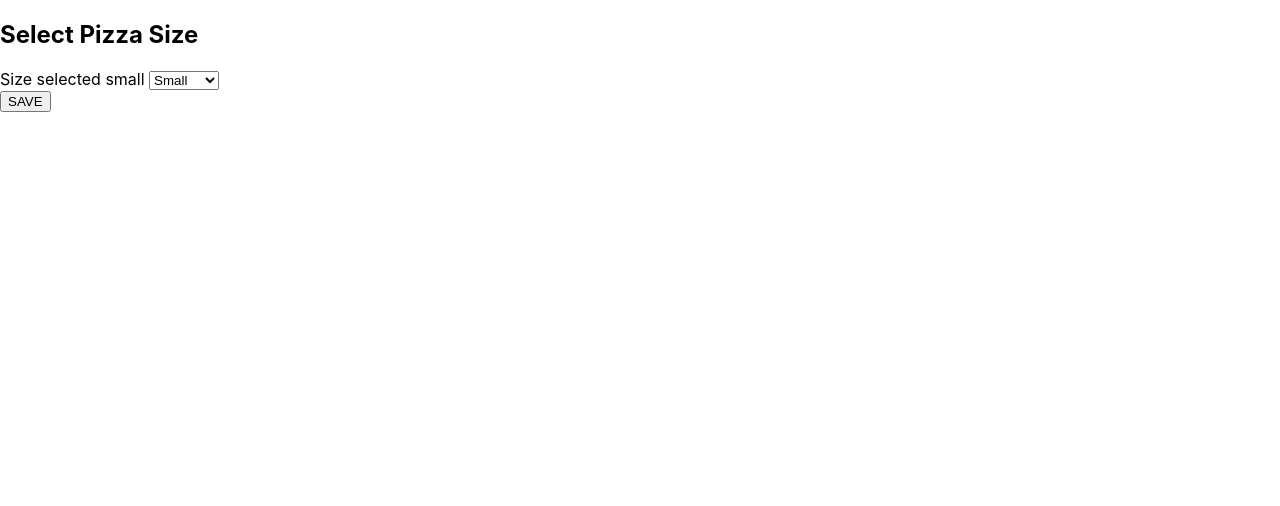
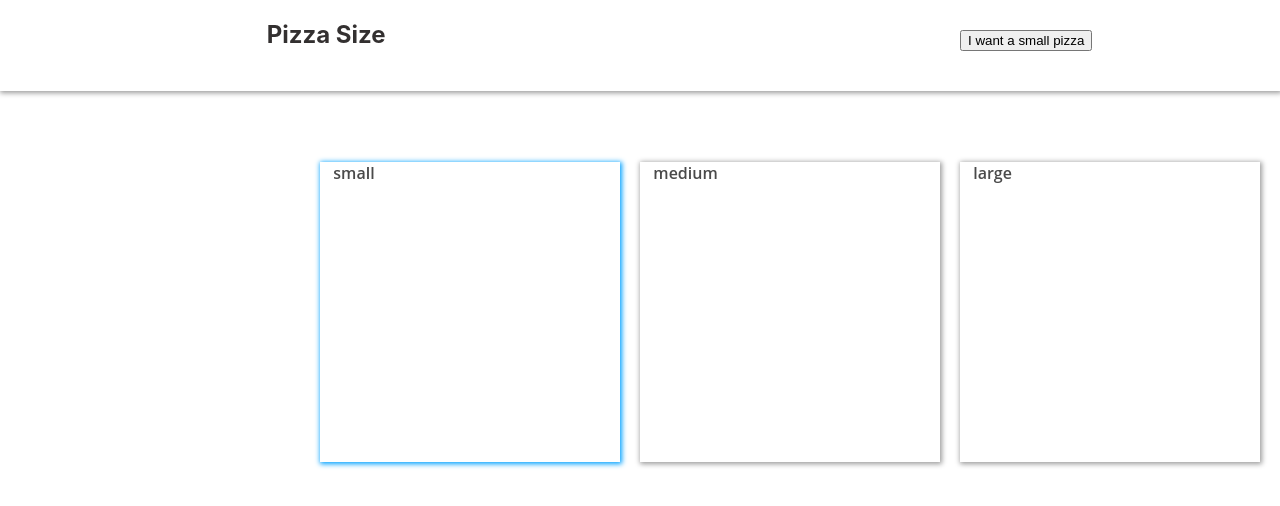
Before and after one commit to teknus/pizza, a React (Create React App) app: page / in a window 1280 px wide. Shown: the top 506 px of the page. Built offline with nearby package versions, Linux system fonts and the light colour scheme.

Commit message:
feat(lyout): new presentation layout

```diff
--- a/src/components/CrustForm.js
+++ b/src/components/CrustForm.js
@@ -1,15 +1,21 @@
 import React, { Component } from "react";
 import { connect } from "react-redux";
-
 import { setPizzaCrust } from "../actions/index";
+import "./ingredients.css";
 
 function mapDispatchToProps(dispatch) {
   return {
-    setPizzaCrust: crust => dispatch(setPizzaCrust(crust))
+      setPizzaCrust: crust => dispatch(setPizzaCrust(crust))
   };
 }
 
-class CrustFormComponent extends Component {
+function mapStateToProps(state) {
+    return {
+        pizza: state,
+    };
+}
+
+class SizeFormComponent extends Component {
   constructor(props) {
     super(props);
     this.state = {
@@ -17,10 +23,11 @@ class CrustFormComponent extends Component {
     };
     this.handleChange = this.handleChange.bind(this);
     this.handleSubmit = this.handleSubmit.bind(this);
+    this.setPizzaCrust = props.setPizzaCrust;
   }
   handleChange(event) {
-     console.log(event.target.value);
-    this.setState({ crust: event.target.value });
+      console.log( event.currentTarget.attributes["value"].value );
+      this.setState({ crust: event.currentTarget.attributes["value"].value });
   }
 
   handleSubmit(event) {
@@ -31,26 +38,37 @@ class CrustFormComponent extends Component {
   }
   render() {
     const { crust } = this.state;
+    const { pizza } = this.props;
     return (
-      <form onSubmit={this.handleSubmit}>
-        <div>
-          <label htmlFor="title">Select a pizza crust</label>
-          <select
-              value={crust}
-              onChange={this.handleChange}>
-              <option value="thin">Thin</option>
-              <option value="thick">Thick</option>
-          </select>
-        </div>
-          <button type="submit">SAVE</button>
-      </form>
+      <div className="page">
+          <div className="nav">
+              <h2>Pizza Crust</h2>
+              <div className="msg">
+                  <button onClick={this.handleSubmit}>I want a {this.state.crust} crust </button>
+              </div>
+          </div>
+          <div className="gallery">
+              {pizza.crusts.map( c => {
+                  let selected = c === crust;
+                  return <div
+                             className={ selected ? "image selected" :"image"}
+                             key={c}
+                             value={c}
+                             onClick={this.handleChange}>
+                      <span className={"description"}>{c}</span>
+                  </div>
+              })}
+
+          </div>
+
+      </div>
     );
   }
 }
 
-const CrustForm = connect(
-  null,
-  mapDispatchToProps
-)(CrustFormComponent);
+const SizeForm = connect(
+    mapStateToProps,
+    mapDispatchToProps
+)(SizeFormComponent);
 
-export default CrustForm;
+export default SizeForm;
--- a/src/components/Ingredients.js
+++ b/src/components/Ingredients.js
@@ -2,6 +2,7 @@ import React, { Component } from "react";
 import { connect } from "react-redux";
 
 import { updatePizzaToppings } from "../actions/index";
+import "./ingredients.css"
 
 function mapDispatchToProps(dispatch) {
   return {
@@ -15,59 +16,63 @@ function mapStateToProps(state) {
     };
 }
 
+const maxToppings = {
+    "small": 5,
+    "medium": 7,
+    "large": 9,
+};
+
 class IngredientsFormComponent extends Component {
   constructor(props) {
     super(props);
-    this.state = {
-        ingredients: [
-            "Pepperoni",
-            "Mushrooms",
-            "Onions",
-            "Sausage",
-            "Bacon",
-            "Extra Cheese",
-            "Black Olives",
-            "Green Peppers",
-            "Pineapple",
-            "Spinach",
-        ],
-    };
     this.handleChange = this.handleChange.bind(this);
     this.handleSubmit = this.handleSubmit.bind(this);
   }
 
   handleChange(event) {
       event.preventDefault();
-      let value = event.currentTarget.attributes["value"].value
+      console.log(event.currentTarget.attributes["value"].value);
+      let value = event.currentTarget.attributes["value"].value;
       this.props.setPizzaIngredients({ value });  }
 
   handleSubmit(event) {
     event.preventDefault();
-    let value = event.currentTarget.attributes["value"].value
+    let value = event.currentTarget.attributes["value"].value;
     this.props.setPizzaIngredients({ value });
   }
 
   render() {
-    const { ingredients } = this.state;
     const { pizza } = this.props;
+    console.log();
+    console.log(pizza.ingredients.length < 3);
     return (
-        <div>
-        <div>
-          <label htmlFor="title">Select a pizza ingredients</label>
-          <ul>
-          {ingredients.map(ingredient => {
-                  return <li key={ingredient}><span onClick={this.handleChange} value={ingredient}> {ingredient} </span></li>
+
+        <div className="page">
+            <div className="nav">
+                <h2>Pizza Ingredients</h2>
+                <div className={"order" }>
+                    { pizza.ingredients.length <= maxToppings[pizza.size.size]
+                           ? <span> Select at least 3 toppings</span>
+                           : <span> You could select a max of {maxToppings[pizza.size.size]} toppings</span>
+                    }<br/>
+        <button type="submit" disabled={ pizza.ingredients.length > maxToppings[pizza.size.size] || pizza.ingredients.length < 3}> <span> I want to order </span>
+                    </button>
+                </div>
+            </div>
+        <div className="gallery">
+          {pizza.toppings.map(ingredient => {
+                  let clName = pizza.ingredients.includes(ingredient);
+              return <div
+                         className={clName ? "image selected" :"image"}
+                         key={ingredient}
+                         value={ingredient}
+                         onClick={this.handleChange}>
+				          <img src={"https://p2.trrsf.com/image/fget/cf/940/0/images.terra.com/2018/03/29/pepperoni.jpg"} alt={ingredient} />
+                  <span className={"description"}>{ingredient}</span>
+              </div>
           })}
-          </ul>
-
-          <ul>
-              {pizza.ingredients.map(ingredient => {
-                  return <li key={ingredient}><span onClick={this.handleChange} value={ingredient}> {ingredient} </span></li>
-              })}
-          </ul>
 
         </div>
-       <button type="submit">SAVE</button>
       </div>
     );
   }
--- a/src/components/SizeForm.js
+++ b/src/components/SizeForm.js
@@ -1,11 +1,18 @@
 import React, { Component } from "react";
 import { connect } from "react-redux";
 import { setPizzaSize } from "../actions/index";
+import "./ingredients.css";
 
 function mapDispatchToProps(dispatch) {
   return {
     setPizzaSize: size => dispatch(setPizzaSize(size))
   };
+}
+
+function mapStateToProps(state) {
+    return {
+        pizza: state,
+    };
 }
 
 class SizeFormComponent extends Component {
@@ -19,8 +26,8 @@ class SizeFormComponent extends Component {
     this.setPizzaSize = props.setPizzaSize;
   }
   handleChange(event) {
-     console.log(event.target.value);
-    this.setState({ size: event.target.value });
+      console.log( event.currentTarget.attributes["value"].value );
+      this.setState({ size: event.currentTarget.attributes["value"].value });
   }
 
   handleSubmit(event) {
@@ -31,31 +38,37 @@ class SizeFormComponent extends Component {
   }
   render() {
     const { size } = this.state;
+    const { pizza } = this.props;
     return (
-      <div>
-      <form onSubmit={this.handleSubmit}>
-        <div>
-            <label htmlFor="page-title">Size selected {size} </label>
-          <select
-              value={size}
-              onChange={this.handleChange}>
-              <option value="small">Small</option>
-              <option value="medium">Medium</option>
-              <option value="large">Large</option>
-          </select>
-          <br/>
-        </div>
-          <button type="submit">SAVE</button>
-          <br/>
-      </form>
+      <div className="page">
+          <div className="nav">
+              <h2>Pizza Size</h2>
+              <div className="msg">
+                  <button onClick={this.handleSubmit}>I want a {this.state.size} pizza</button>
+              </div>
+          </div>
+          <div className="gallery">
+              {pizza.sizes.map( s => {
+                  let selected = s === size;
+                  return <div
+                             className={ selected ? "image selected" :"image"}
+                             key={s}
+                             value={s}
+                             onClick={this.handleChange}>
+                      <span className={"description"}>{s}</span>
+                  </div>
+              })}
+
+          </div>
+
       </div>
     );
   }
 }
 
 const SizeForm = connect(
-  null,
-  mapDispatchToProps
+    mapStateToProps,
+    mapDispatchToProps
 )(SizeFormComponent);
 
 export default SizeForm;
--- /dev/null
+++ b/src/components/ingredients.css
@@ -0,0 +1,100 @@
+.page {
+	  width: 30%;
+	  padding-top: 70pt;
+	  padding-left: 25%;
+}
+
+.page hr {
+	  height: 6px;
+	  display: block;
+	  border: None;
+	  margin-bottom: 20pt;
+	  background:  linear-gradient(to right, #fafafb, #00a1ff);
+}
+
+.gallery {
+	  display: grid;
+	  grid-template-columns: repeat(3, minmax(220px, 10fr));
+	  grid-gap: 100px;
+	  align-items: stretch;
+}
+
+.page h2 {
+	  color: #333030;
+	  margin-left: 200pt;
+    margin-right: auto;
+    width: 12em
+}
+
+.image{
+ 	  box-sizing: border-box;
+	  width: 300px;
+	  height: 300px;
+	  box-shadow: 1px 1px 5px 1px #9b9b9b;
+}
+
+.image img {
+    position:relative;
+	  width: 300px;
+	  height: 300px;
+	  z-index: -1;
+}
+
+.page .description {
+	  font-family: "Open sans Semibold";
+    color: #4a4a4a;
+    font-size: 12pt;
+}
+
+.page .selected{
+	  font-family: "Open sans Semibold";
+    color: #4a4a4a;
+    font-size: 12pt;
+	  box-shadow: 1px 1px 5px 1px #00a1ff;
+}
+
+
+
+h3 {
+	  color: #333030;
+}
+
+.page .description {
+	  font-family: "Open sans Semibold";
+	  color: #4a4a4a;
+	  padding-top: 130pt;
+	  padding-left: 10pt;
+    font-size: 12pt;
+}
+
+.page .nav{
+	  top: 0;
+	  left: 0;
+	  padding-left: -40pt;
+	  overflow: hidden;
+	  position: fixed;
+	  width: 100%;
+	  background-color: #ffffff;
+	  box-shadow: 1px 1px 5px 1px #9b9b9b;
+}
+
+.page .msg{
+	  color: #4a4a4a;
+    margin-left: 80%;
+    margin-top: -40px;
+    top: 20%;
+	  margin-left: 75%;
+    margin-right: auto;
+    padding-bottom: 40px;
+    width: 20em
+}
+.page .order {
+	  color: #4a4a4a;
+    margin-left: 80%;
+    margin-top: -45px;
+    top: 20%;
+	  margin-left: 75%;
+    margin-right: auto;
+    padding-bottom: 30px;
+    width: 20em
+}
--- a/src/reducers/index.js
+++ b/src/reducers/index.js
@@ -16,6 +16,15 @@ const initialState = {
         "Pineapple",
         "Spinach",
     ],
+    sizes:[
+        "small",
+        "medium",
+        "large"
+    ],
+    crusts:[
+        "thin",
+        "thick"
+    ]
 };
 
 function rootReducer(state = initialState, action) {
```
